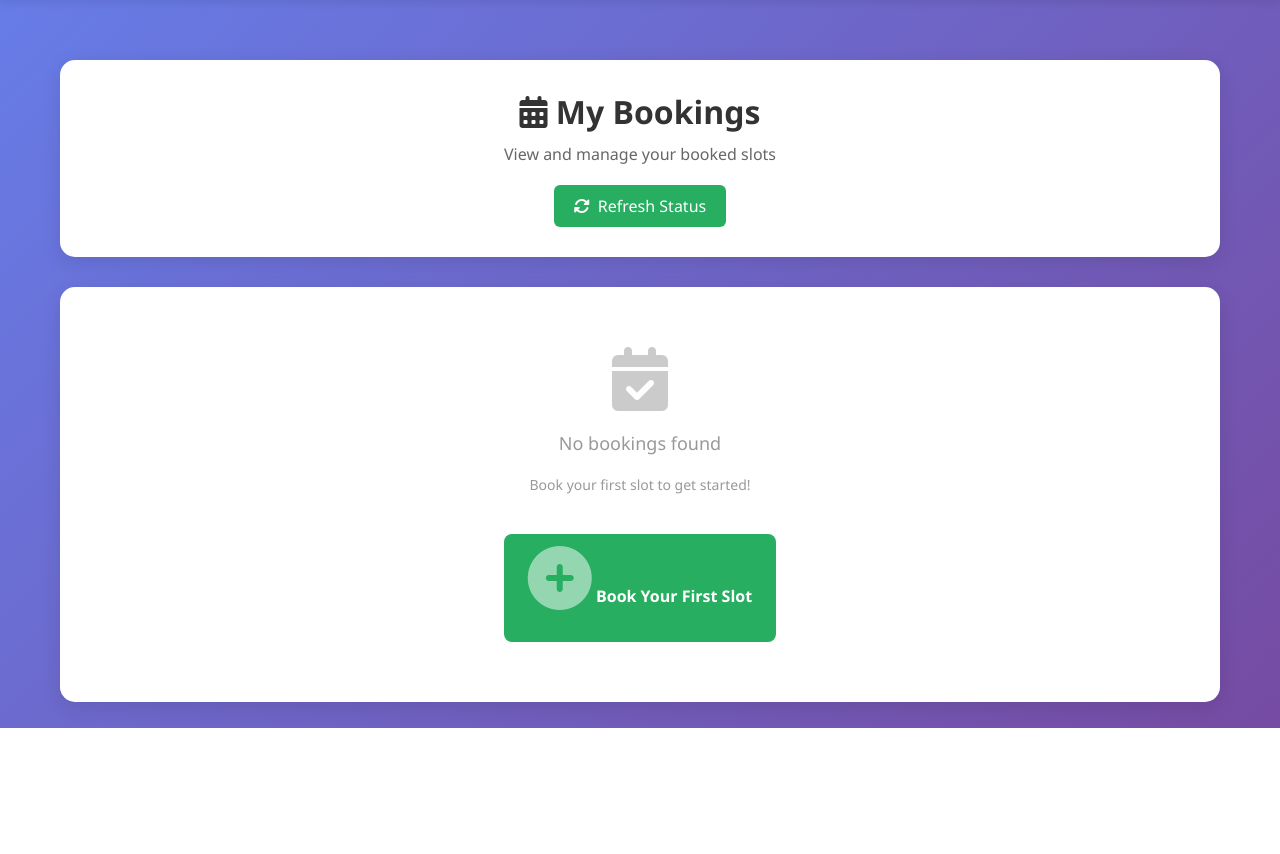
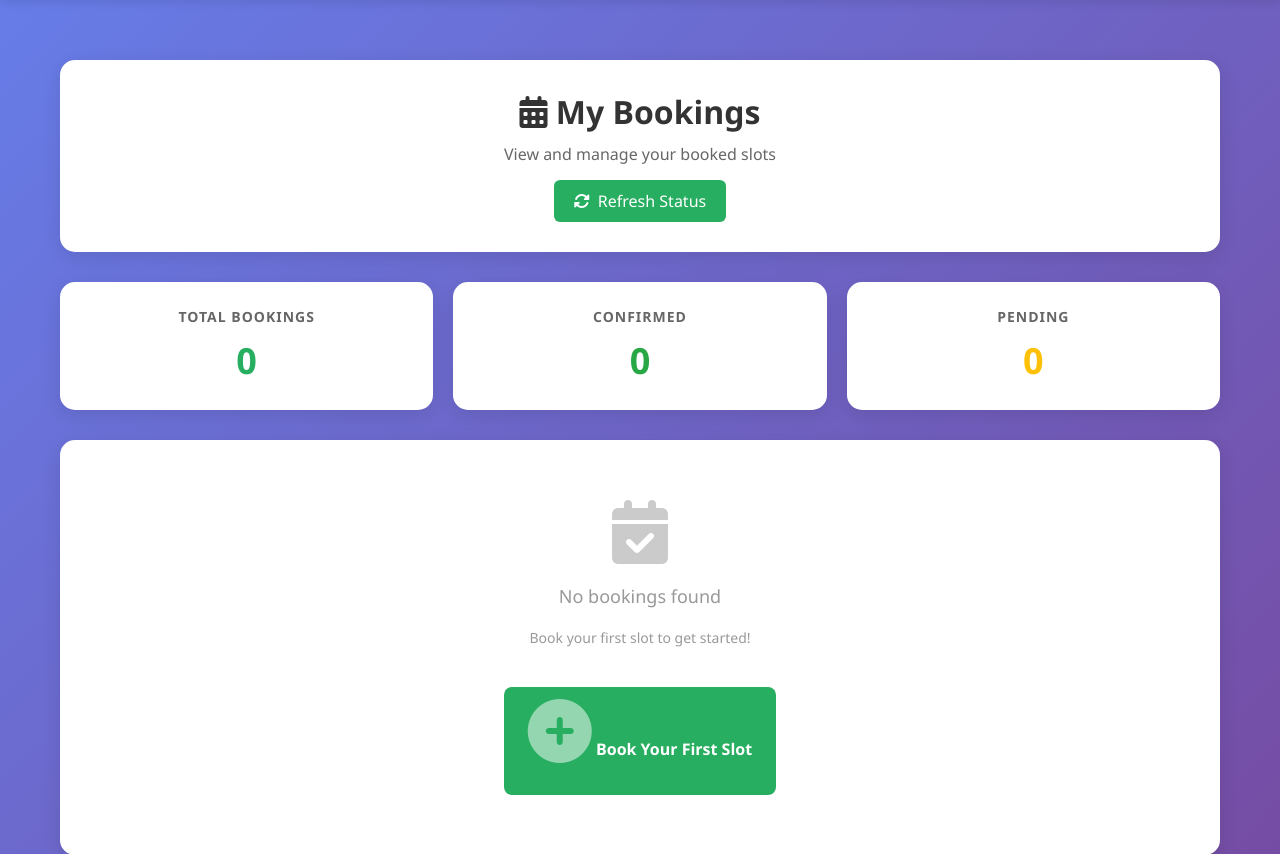
Before and after one commit to neven-mathew/sportscentre, a Flask app: page /mybookings in a window 1280 px wide. Shown: the part 72-926 px from the top of the page. Before the commit the page ends 800 px from the top, so only its background shows below. Run offline with Flask 3, Linux system fonts and the light colour scheme; data that the repository does not hold is empty.

Commit message:
Enhance styles for buttons and booking statistics
Added styles for refresh button and stat cards. Updated badge styles and modified booking statistics display.

```diff
--- a/templates/mybookings.html
+++ b/templates/mybookings.html
@@ -89,6 +89,26 @@
         .header p {
             color: #666;
             font-size: 16px;
+            margin-bottom: 15px;
+        }
+
+        .refresh-btn {
+            background: #27ae60;
+            color: white;
+            padding: 10px 20px;
+            border-radius: 6px;
+            text-decoration: none;
+            display: inline-flex;
+            align-items: center;
+            gap: 8px;
+            transition: all 0.3s;
+            border: none;
+            cursor: pointer;
+        }
+
+        .refresh-btn:hover {
+            background: #219653;
+            transform: translateY(-2px);
         }
 
         .stats {
@@ -101,21 +121,39 @@
         .stat-card {
             background: white;
             border-radius: 15px;
-            padding: 20px;
+            padding: 25px;
             text-align: center;
             box-shadow: 0 5px 20px rgba(0,0,0,0.1);
+            transition: transform 0.3s;
+        }
+
+        .stat-card:hover {
+            transform: translateY(-5px);
         }
 
         .stat-card h3 {
             color: #666;
             font-size: 14px;
             margin-bottom: 10px;
+            text-transform: uppercase;
+            letter-spacing: 1px;
         }
 
         .stat-number {
-            font-size: 32px;
+            font-size: 36px;
             font-weight: bold;
+        }
+
+        .stat-card.total .stat-number {
             color: #27ae60;
+        }
+
+        .stat-card.confirmed .stat-number {
+            color: #28a745;
+        }
+
+        .stat-card.pending .stat-number {
+            color: #ffc107;
         }
 
         .bookings-table-wrapper {
@@ -151,25 +189,22 @@
 
         .badge {
             display: inline-block;
-            padding: 4px 12px;
+            padding: 5px 12px;
             border-radius: 20px;
             font-size: 12px;
             font-weight: 600;
         }
 
+        .badge-confirmed {
+            background: #d4edda;
+            color: #155724;
+            border: 1px solid #c3e6cb;
+        }
+
         .badge-pending {
             background: #fff3cd;
             color: #856404;
-        }
-
-        .badge-confirmed {
-            background: #d4edda;
-            color: #155724;
-        }
-
-        .badge-cancelled {
-            background: #f8d7da;
-            color: #721c24;
+            border: 1px solid #ffeeba;
         }
 
         .cancel-btn {
@@ -196,24 +231,6 @@
             background: #6c757d;
             cursor: not-allowed;
             pointer-events: none;
-        }
-
-        .refresh-btn {
-            background: #27ae60;
-            color: white;
-            padding: 10px 20px;
-            border-radius: 6px;
-            text-decoration: none;
-            display: inline-flex;
-            align-items: center;
-            gap: 8px;
-            margin-top: 20px;
-            transition: all 0.3s;
-        }
-
-        .refresh-btn:hover {
-            background: #219653;
-            transform: translateY(-2px);
         }
 
         .empty-state {
@@ -349,37 +366,23 @@
             </a>
         </div>
 
-        {% if bookings %}
-        {% set confirmed_count = 0 %}
-        {% set pending_count = 0 %}
-        {% for booking in bookings %}
-            {% if status_exists and booking|length > 6 %}
-                {% if booking[6] == 'confirmed' %}
-                    {% set confirmed_count = confirmed_count + 1 %}
-                {% else %}
-                    {% set pending_count = pending_count + 1 %}
-                {% endif %}
-            {% else %}
-                {% set confirmed_count = confirmed_count + 1 %}
-            {% endif %}
-        {% endfor %}
-
+        <!-- Statistics Cards -->
         <div class="stats">
-            <div class="stat-card">
+            <div class="stat-card total">
                 <h3>Total Bookings</h3>
-                <div class="stat-number">{{ bookings|length }}</div>
+                <div class="stat-number">{{ total_bookings }}</div>
             </div>
-            <div class="stat-card">
+            <div class="stat-card confirmed">
                 <h3>Confirmed</h3>
-                <div class="stat-number" style="color: #28a745;">{{ confirmed_count }}</div>
+                <div class="stat-number">{{ confirmed_count }}</div>
             </div>
-            <div class="stat-card">
+            <div class="stat-card pending">
                 <h3>Pending</h3>
-                <div class="stat-number" style="color: #ffc107;">{{ pending_count }}</div>
+                <div class="stat-number">{{ pending_count }}</div>
             </div>
         </div>
-        {% endif %}
 
+        <!-- Bookings Table -->
         <div class="bookings-table-wrapper">
             {% if bookings %}
             <table class="booking-table">
@@ -405,7 +408,7 @@
                         <td>{{ booking[4] }}</td>
                         <td>{{ booking[5] }}</td>
                         <td>
-                            {% if status_exists and booking|length > 6 %}
+                            {% if booking|length > 6 %}
                                 {% if booking[6] == 'confirmed' %}
                                     <span class="badge badge-confirmed">
                                         <i class="fas fa-check-circle"></i> Confirmed
@@ -415,8 +418,8 @@
                                         <i class="fas fa-clock"></i> Pending Approval
                                     </span>
                                 {% else %}
-                                    <span class="badge badge-cancelled">
-                                        <i class="fas fa-times-circle"></i> {{ booking[6] }}
+                                    <span class="badge badge-pending">
+                                        <i class="fas fa-question-circle"></i> {{ booking[6] }}
                                     </span>
                                 {% endif %}
                             {% else %}
@@ -426,7 +429,7 @@
                             {% endif %}
                         </td>
                         <td>
-                            {% if status_exists and booking|length > 6 %}
+                            {% if booking|length > 6 %}
                                 {% if booking[6] == 'confirmed' %}
                                     <a href="/cancelpage/{{ booking[0] }}" class="cancel-btn" onclick="return confirm('⚠️ WARNING: Are you sure you want to cancel this booking?\n\nThis action cannot be undone!')">
                                         <i class="fas fa-trash"></i> Cancel Booking
@@ -469,11 +472,6 @@
                 setTimeout(() => alert.remove(), 500);
             });
         }, 5000);
-
-        // Auto-refresh page every 30 seconds to check for status updates
-        setTimeout(function() {
-            location.reload();
-        }, 30000);
     </script>
 </body>
 </html>
```
